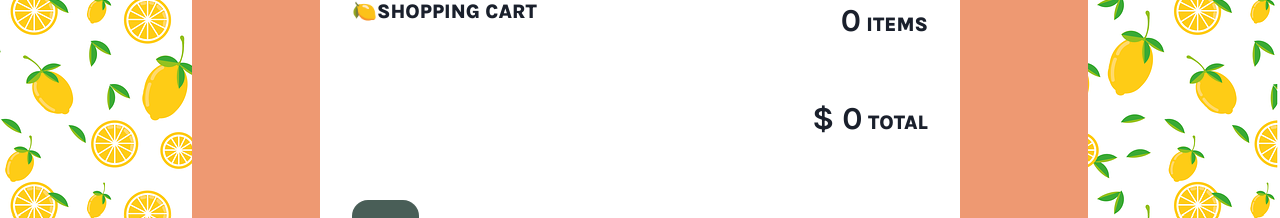
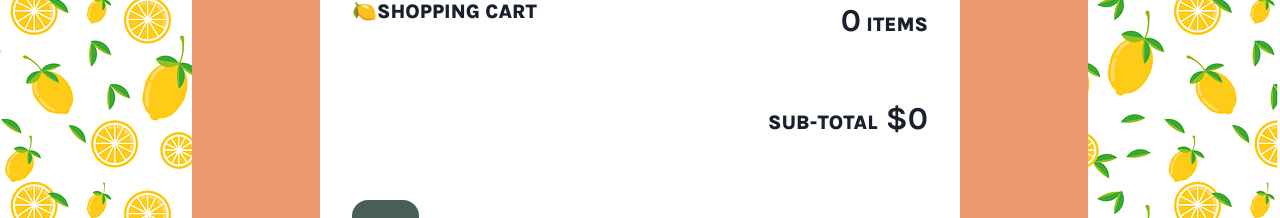
Before and after one commit to benjaminelliott/litle-lemon-web-app, a React (Create React App) app: page /cart in a window 1280 px wide. Shown: the part 174-392 px from the top of the page. Built offline with nearby package versions, Linux system fonts and the light colour scheme; a web font is replaced by a local one.

Commit message:
edited cart

```diff
--- a/src/App.css
+++ b/src/App.css
@@ -988,7 +988,7 @@ select:focus{
 }
 
 .cart-total-total::before {
-  content: '$ '
+  content: ' $'
 }
 
 .cart-options {
--- a/src/components/ShoppingCart.tsx
+++ b/src/components/ShoppingCart.tsx
@@ -40,6 +40,7 @@ export const ShoppingCart = (props: ShoppingCartProps) => {
                 <div className='cart-total'>
                     <h1 className="text-section-title"><strong className='cart-total-items'>{cartQuantity}</strong> items</h1>
                     <h1 className="text-section-title">
+                        Sub-total
                         <strong className='cart-total-total'>
                             {
                                 cartItems.reduce((total:number, cartItem:any) => {
@@ -51,7 +52,7 @@ export const ShoppingCart = (props: ShoppingCartProps) => {
                                 return total + (appItem?.price * cartItem.quantity || 0 ) + (entItem?.price * cartItem.quantity || 0 ) + (desItem?.price  * cartItem.quantity|| 0)
                                 }, 0)
                             }
-                        </strong> Total
+                        </strong>
                     </h1>
                 </div>
             </div>
```
